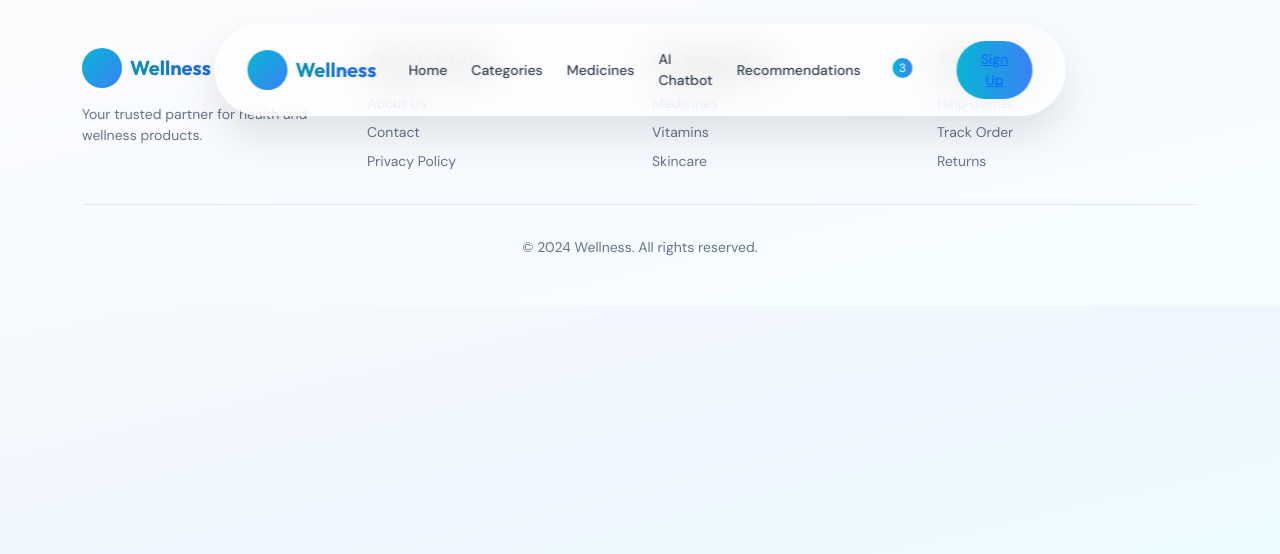
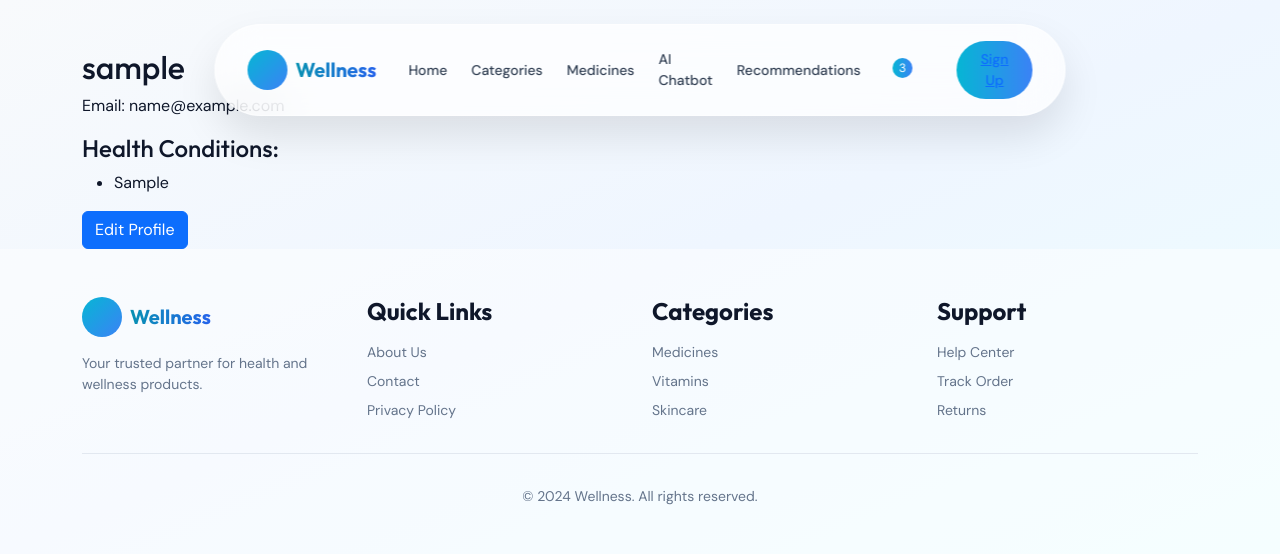
Before and after one commit to Aaryakalariya/Wellnes, a Flask app: page /profile in a window 1280 px wide. Shown: the top 554 px of the page. Run offline with Flask 3, Linux system fonts and the light colour scheme; the visitor is signed in with stand-in values (Sample User, id 1); tables that the repository leaves empty or names only in its code hold one stand-in row (values such as "Sample post").

Commit message:
app.py updated

```diff
--- a/app.py
+++ b/app.py
@@ -27,8 +27,7 @@ def get_db():
 def medicine():
 
     conn = get_db()
-    cursor = conn.cursor(dictionary=True)
-
+    cursor = conn.cursor(dictionary=True, buffered=True)
     cursor.execute("SELECT * FROM products")
     products = cursor.fetchall()
 
@@ -49,8 +48,7 @@ def add_to_cart():
     username = session["username"]
 
     conn = get_db()
-    cursor = conn.cursor(dictionary=True)
-
+    cursor = conn.cursor(dictionary=True, buffered=True)
     # 1. CHECK IF CART EXISTS
     cursor.execute("SELECT * FROM cart WHERE user_name=%s", (username,))
     cart = cursor.fetchone()
@@ -70,7 +68,8 @@ def add_to_cart():
         WHERE cart_id=%s AND product_id=%s
     """, (cart_id, product_id))
 
-    item = cursor.fetchone()
+    user = cursor.fetchone()
+    cursor.fetchall()
 
     if item:
         # Increase quantity
@@ -95,7 +94,9 @@ def add_to_cart():
 
 @app.route("/login")
 def login():
+    cursor = conn.cursor(buffered=True)
     return render_template("login.html")
+
 
 @app.route("/submit_login", methods=["POST"])
 def submit_login():
@@ -168,10 +169,11 @@ def profile():
         return redirect('/login')
 
     conn = get_db()
-    cursor = conn.cursor(dictionary=True)
-
+    cursor = conn.cursor(dictionary=True, buffered=True)
     cursor.execute("SELECT * FROM users WHERE user_name=%s", (session['username'],))
     user = cursor.fetchone()
+
+    cursor.fetchall()
 
     cursor.close()
     conn.close()
@@ -208,7 +210,7 @@ def edit_profile():
 
     return render_template("edit-profile.html", user=user, user_conditions=user_conditions)
 
-@app.route("/update-profile", methods=["POST"])
+@app.route("/update-profile", methods=[ "POST"])
 def update_profile():
 
     if 'username' not in session:
@@ -269,10 +271,11 @@ def delete_account():
     return redirect("/")
 
 
-# @app.route("/cart")
-# def cart():
-#     if 'username' not in session:
-#         return redirect('/login')
+@app.route("/cart")
+def cart():
+
+    if 'username' not in session:
+        return redirect('/login')
 
 if __name__ == "__main__":
     app.run(debug=True)
--- a/templates/edit-profile.html
+++ b/templates/edit-profile.html
@@ -89,7 +89,7 @@
     <div class="card">
         <h2>Edit Profile</h2>
 
-        <form action="/update_profile" method="POST">
+        <form action="/update_profile" method=["POST"]>
 
             <div class="input-group">
                 <label>Name</label>
--- a/templates/profile.html
+++ b/templates/profile.html
@@ -77,7 +77,21 @@
 
 
 
+<div class="container mt-5">
 
+    <h2>{{ user_data.name }}</h2>
+    <p>Email: {{ user_data.email }}</p>
+
+    <h4>Health Conditions:</h4>
+    <ul>
+        {% for c in user_data.conditions %}
+            <li>{{ c }}</li>
+        {% endfor %}
+    </ul>
+
+    <a href="/edit-profile" class="btn btn-primary">Edit Profile</a>
+
+</div>
 
 
 
```
